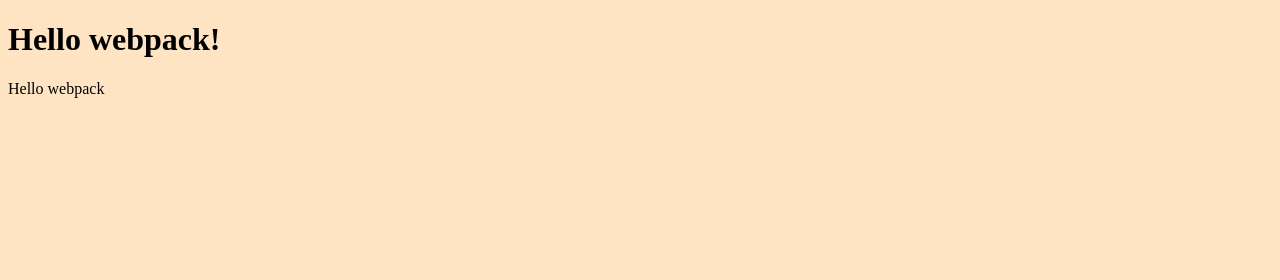
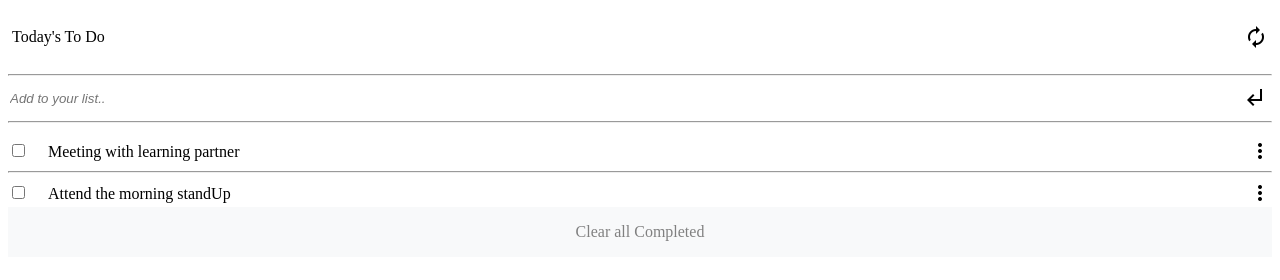
Before and after one commit to BonkeGcobo/ToDoList, a website built with webpack: page src/index.html in a window 1280 px wide. Built offline with nearby package versions, Linux system fonts and the light colour scheme.

Commit message:
Make list appear in the order of index values

```diff
--- a/src/index.html
+++ b/src/index.html
@@ -3,9 +3,38 @@
 <head>
     <meta charset="UTF-8">
     <meta name="viewport" content="width=device-width, initial-scale=1.0">
-    <title>Wbpack Exercise</title>
+    <link href="https://fonts.googleapis.com/css2?family=Material+Icons" rel="stylesheet"/>
+    <title>To-Do List</title>
+    <link rel="stylesheet" href="style.css">
 </head>
 <body>
-    <h1>Hello webpack!</h1>
+
+ <section class="container">
+    <div class="header">
+      <p class="ListHeader">Today's To Do</p>
+      <span class="material-icons" id="renew">autorenew</span>
+    </div>
+    <hr>
+
+    <form>
+       <div class="AddingList">
+        <input class="addList" type="text" placeholder="Add to your list..">
+        <button type="submit"  class="arrow-btn">
+          <span class="material-icons enter-arrow">subdirectory_arrow_left</span>
+        </button>
+       </div>
+       <hr>
+
+       <div class="List-Task">
+
+
+       </div>
+
+      <div class="CleanDone">
+        <a class="anchor" href="#">Clear all Completed</a>
+      </div>
+
+    </form>
+ </section>
 </body>
 </html>
--- a/src/index.js
+++ b/src/index.js
@@ -1,13 +1,35 @@
 import _ from 'lodash';
 import './style.css';
 
-function component() {
-    const element = document.createElement('div');
+const taskList = document.querySelector('.List-Task');
+const renew = document.getElementById('renew');
 
-    //Lodash now imported by this script
-    element.innerHTML = _.join(['Hello', 'webpack'], ' ');
+let toDoList = [{
+  index: 1,
+  description: "Attend the morning standUp",
+  completed: false,
+  },
+  {
+    index: 0,
+    description: "Meeting with learning partner",
+    completed: false,
+  }
+];
 
-    return element;
-  }
+toDoList.sort(function(a,b){
+  return a.index-b.index
+});
 
-  document.body.appendChild(component());
+window.onload = () => {
+  toDoList.forEach((item) => {
+    const listVal =  `<div class="toDo">
+    <div class="FirstTwo">
+      <input class="box" type="checkbox" id="toDo#1" name="toDo#1">
+      <label class="label" for="toDo#1">${item.description}</label><br>
+    </div>
+    <span id="icon" class="material-icons move-icon">more_vert</span>
+  </div>
+  <hr>`;
+  taskList.insertAdjacentHTML('beforeend', listVal);
+  });
+}
--- a/src/style.css
+++ b/src/style.css
@@ -1,3 +1,60 @@
-body {
-  background-color: bisque;
+.header {
+  display: flex;
+   justify-content: space-between;
+   align-items: center;
+   padding: 0.25rem;
 }
+
+#renew {
+  cursor: pointer;
+}
+
+.addList {
+  border-style: none;
+
+}
+
+::-webkit-input-placeholder {
+  font-style: italic;
+}
+
+.arrow-btn {
+  border-style: none;
+  background-color: #fff;
+}
+
+.AddingList {
+  display: flex;
+  align-items: center;
+  justify-content: space-between;
+}
+
+.CleanDone {
+  text-align: center;
+  background-color: #f8f9fA;
+  margin-top: -1rem;
+  padding: 1rem;
+}
+
+.anchor {
+  text-decoration: none;
+  color: grey;
+}
+
+.List-Task {
+  margin-top: 1rem;
+}
+
+.label {
+  margin-left: 1rem;
+}
+
+.toDo {
+  display: flex;
+  align-items: center;
+  justify-content: space-between;
+}
+
+.box {
+  border-style: none;
+}
```
Also changed, not shown: dist/index.html, dist/main.js.
